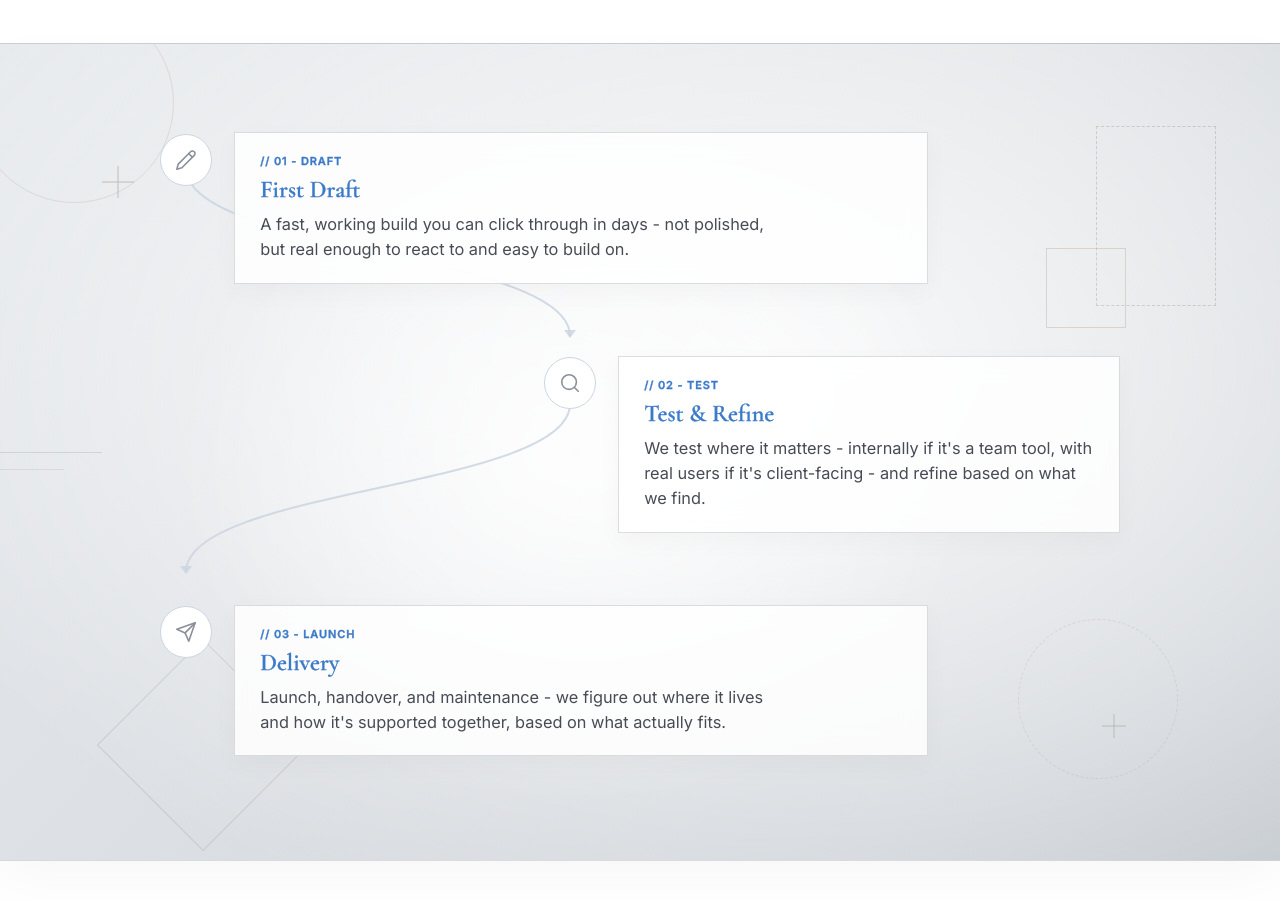
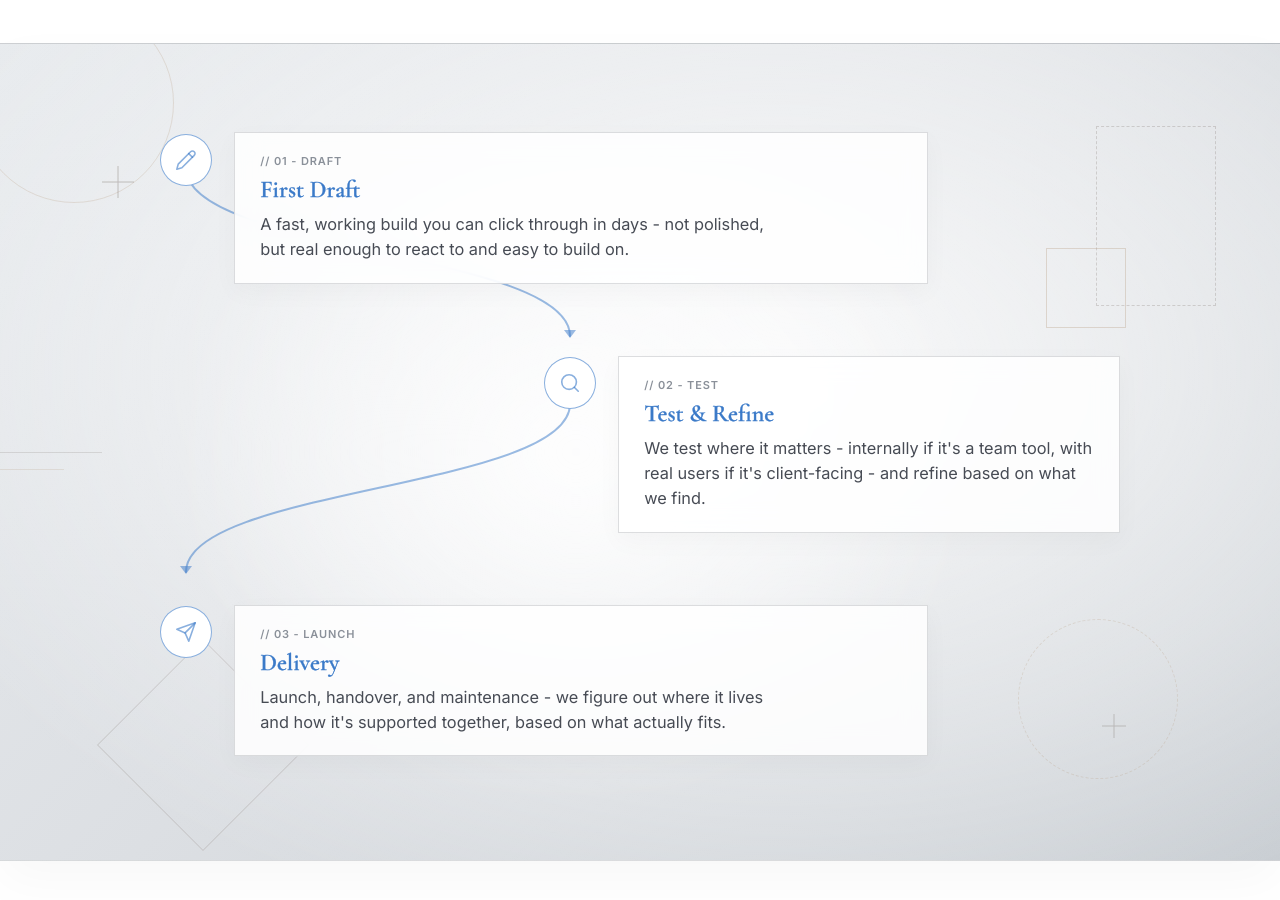
Before and after one commit to Irene2828/porfoliojuly, a Next.js app: page / in a window 1280 px wide. Shown: the part 2100-3000 px from the top of the page. Built offline with nearby package versions, Linux system fonts and the light colour scheme; no server answers; the database is empty; a web font is replaced by a local one.

Commit message:
style: Make kickers grey without stroke, set process icons, icon frame borders and curves to blue at 60% opacity

```diff
--- a/src/app/v2/components/ServicesV2.tsx
+++ b/src/app/v2/components/ServicesV2.tsx
@@ -64,7 +64,7 @@ export default function ServicesV2() {
       title: 'First Draft',
       desc: 'A fast, working build you can click through in days - not polished, but real enough to react to and easy to build on.',
       icon: (
-        <svg width="22" height="22" viewBox="0 0 24 24" fill="none" stroke="#8A9099" strokeWidth="1.75" strokeLinecap="round" strokeLinejoin="round">
+        <svg width="22" height="22" viewBox="0 0 24 24" fill="none" stroke="rgba(59, 122, 200, 0.6)" strokeWidth="1.75" strokeLinecap="round" strokeLinejoin="round">
           <path d="M17 3a2.828 2.828 0 1 1 4 4L7.5 20.5 2 22l1.5-5.5L17 3z"></path>
           <path d="M15 5l4 4"></path>
         </svg>
@@ -76,7 +76,7 @@ export default function ServicesV2() {
       title: 'Test & Refine',
       desc: 'We test where it matters - internally if it\'s a team tool, with real users if it\'s client-facing - and refine based on what we find.',
       icon: (
-        <svg width="22" height="22" viewBox="0 0 24 24" fill="none" stroke="#8A9099" strokeWidth="1.75" strokeLinecap="round" strokeLinejoin="round">
+        <svg width="22" height="22" viewBox="0 0 24 24" fill="none" stroke="rgba(59, 122, 200, 0.6)" strokeWidth="1.75" strokeLinecap="round" strokeLinejoin="round">
           <circle cx="11" cy="11" r="8"></circle>
           <line x1="21" y1="21" x2="16.65" y2="16.65"></line>
         </svg>
@@ -88,7 +88,7 @@ export default function ServicesV2() {
       title: 'Delivery',
       desc: 'Launch, handover, and maintenance - we figure out where it lives and how it\'s supported together, based on what actually fits.',
       icon: (
-        <svg width="22" height="22" viewBox="0 0 24 24" fill="none" stroke="#8A9099" strokeWidth="1.75" strokeLinecap="round" strokeLinejoin="round">
+        <svg width="22" height="22" viewBox="0 0 24 24" fill="none" stroke="rgba(59, 122, 200, 0.6)" strokeWidth="1.75" strokeLinecap="round" strokeLinejoin="round">
           <line x1="22" y1="2" x2="11" y2="13"></line>
           <polygon points="22 2 15 22 11 13 2 9 22 2"></polygon>
         </svg>
@@ -617,7 +617,7 @@ export default function ServicesV2() {
                   <motion.path
                     d="M 0 0 C 0 84, 384 84, 384 168"
                     fill="none"
-                    stroke="#CBD5E1"
+                    stroke="rgba(59, 122, 200, 0.6)"
                     strokeWidth="2"
                     strokeDasharray="8 12"
                     vectorEffect="non-scaling-stroke"
@@ -642,7 +642,7 @@ export default function ServicesV2() {
                     height: 0,
                     borderLeft: '6px solid transparent',
                     borderRight: '6px solid transparent',
-                    borderTop: '8px solid #CBD5E1'
+                    borderTop: '8px solid rgba(59, 122, 200, 0.6)'
                   }}
                 />
               </div>
@@ -653,7 +653,7 @@ export default function ServicesV2() {
                   <motion.path
                     d="M 384 0 C 384 84, 0 84, 0 168"
                     fill="none"
-                    stroke="#CBD5E1"
+                    stroke="rgba(59, 122, 200, 0.6)"
                     strokeWidth="2"
                     strokeDasharray="8 12"
                     vectorEffect="non-scaling-stroke"
@@ -678,7 +678,7 @@ export default function ServicesV2() {
                     height: 0,
                     borderLeft: '6px solid transparent',
                     borderRight: '6px solid transparent',
-                    borderTop: '8px solid #CBD5E1'
+                    borderTop: '8px solid rgba(59, 122, 200, 0.6)'
                   }}
                 />
               </div>
@@ -700,7 +700,7 @@ export default function ServicesV2() {
             >
               <motion.line
                 x1="26" y1="80" x2="26" y2="88%"
-                stroke="#CBD5E1"
+                stroke="rgba(59, 122, 200, 0.6)"
                 strokeWidth="2"
                 strokeDasharray="8 12"
                 strokeLinecap="round"
@@ -736,8 +736,8 @@ export default function ServicesV2() {
                   >
                     {/* Step Icon Badge */}
                     <motion.div
-                      initial={{ scale: 0.7, opacity: 0, borderColor: 'rgba(0,0,0,0.12)' }}
-                      whileInView={{ scale: 1, opacity: 1, borderColor: '#CBD5E1' }}
+                      initial={{ scale: 0.7, opacity: 0, borderColor: 'rgba(59, 122, 200, 0.3)' }}
+                      whileInView={{ scale: 1, opacity: 1, borderColor: 'rgba(59, 122, 200, 0.6)' }}
                       viewport={{ once: true, margin: '-10%' }}
                       transition={{ duration: 0.5, delay: i * 0.25 + 0.15, ease: [0.16, 1, 0.3, 1] }}
                       style={{
@@ -746,7 +746,7 @@ export default function ServicesV2() {
                         height: '52px',
                         borderRadius: '50%',
                         backgroundColor: '#ffffff',
-                        border: '1.5px solid #CBD5E1',
+                        border: '1.5px solid rgba(59, 122, 200, 0.6)',
                         boxShadow: 'none',
                         display: 'flex',
                         alignItems: 'center',
@@ -780,10 +780,10 @@ export default function ServicesV2() {
                         <span style={{
                           fontFamily: 'var(--font-mono), monospace',
                           fontSize: '11px',
-                          color: '#3b7ac8',
+                          color: '#8A9099',
                           fontWeight: 600,
                           letterSpacing: '0.08em',
-                          WebkitTextStroke: '0.35px #3b7ac8'
+                          WebkitTextStroke: '0px transparent'
                         }}>
                           {step.label}
                         </span>
```
